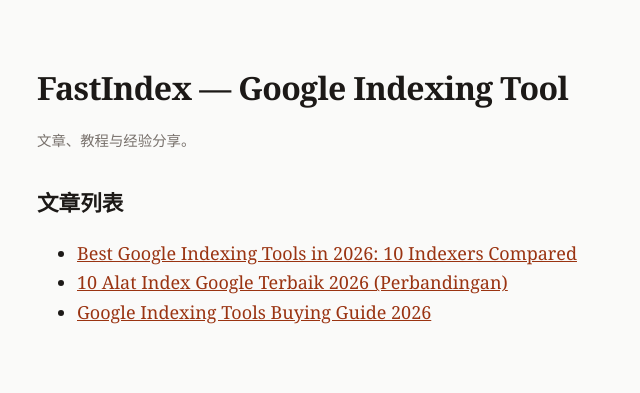
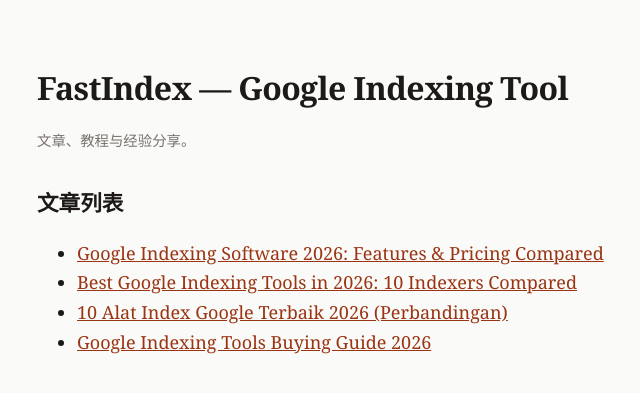
Before and after one commit to zzyvx98-prog/zzyvx98-prog.github.io, a Jekyll site: the page built from index.md, in a window 1280 px wide. Shown: the top 393 px of the page, without its empty margins (233-873 px from the left). Built offline with Jekyll 4.4.1, drawn with Linux system fonts in a browser that asks for light colours.

Commit message:
Publish: index.md

```diff
--- a/index.md
+++ b/index.md
@@ -11,6 +11,7 @@ description: "文章、教程与经验分享。"
 ## 文章列表
 
 <!-- pages-publisher:articles:start -->
+- [Google Indexing Software 2026: Features & Pricing Compared]({{ '/google-indexing-software-2026-features-pricing-compared/' | relative_url }})
 - [Best Google Indexing Tools in 2026: 10 Indexers Compared]({{ '/best-google-indexing-tools-2026/' | relative_url }})
 - [10 Alat Index Google Terbaik 2026 (Perbandingan)]({{ '/10-alat-index-google-terbaik-2026-perbandingan/' | relative_url }})
 - [Google Indexing Tools Buying Guide 2026]({{ '/google-indexing-tools-buying-guide-2026/' | relative_url }})
```
